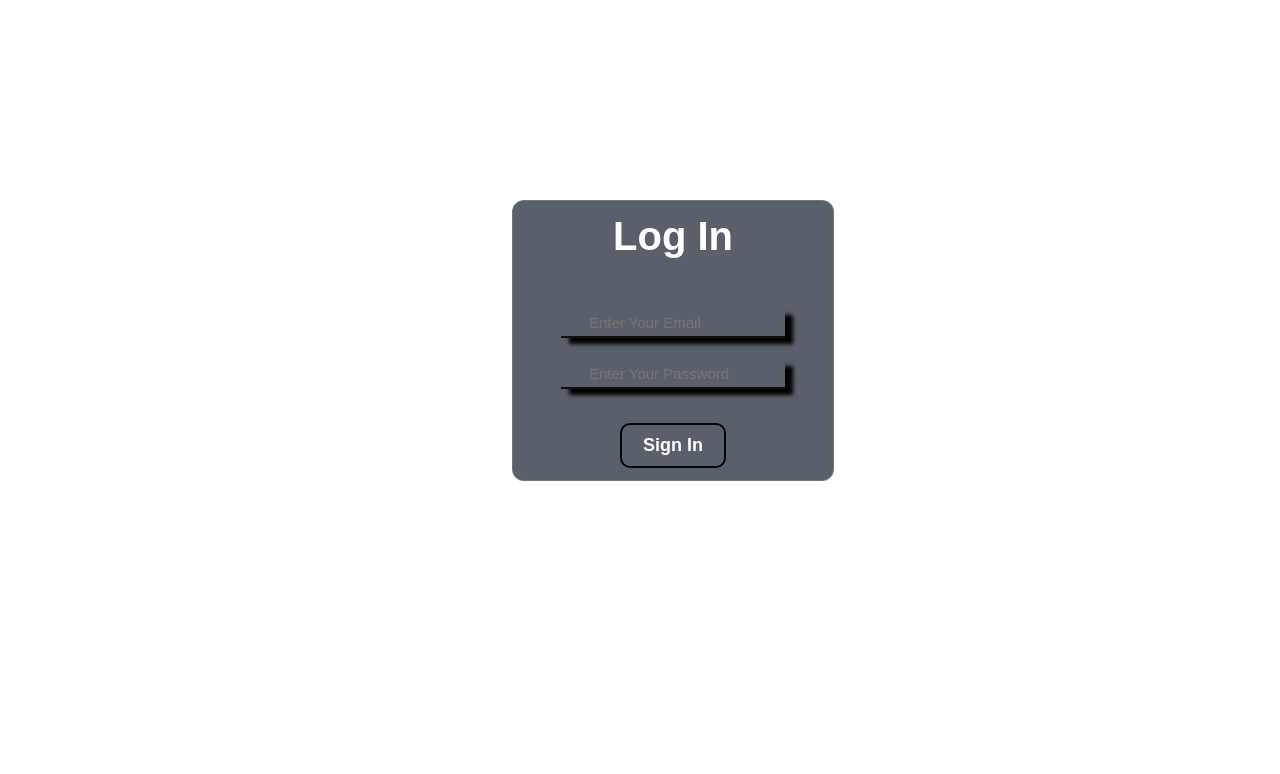
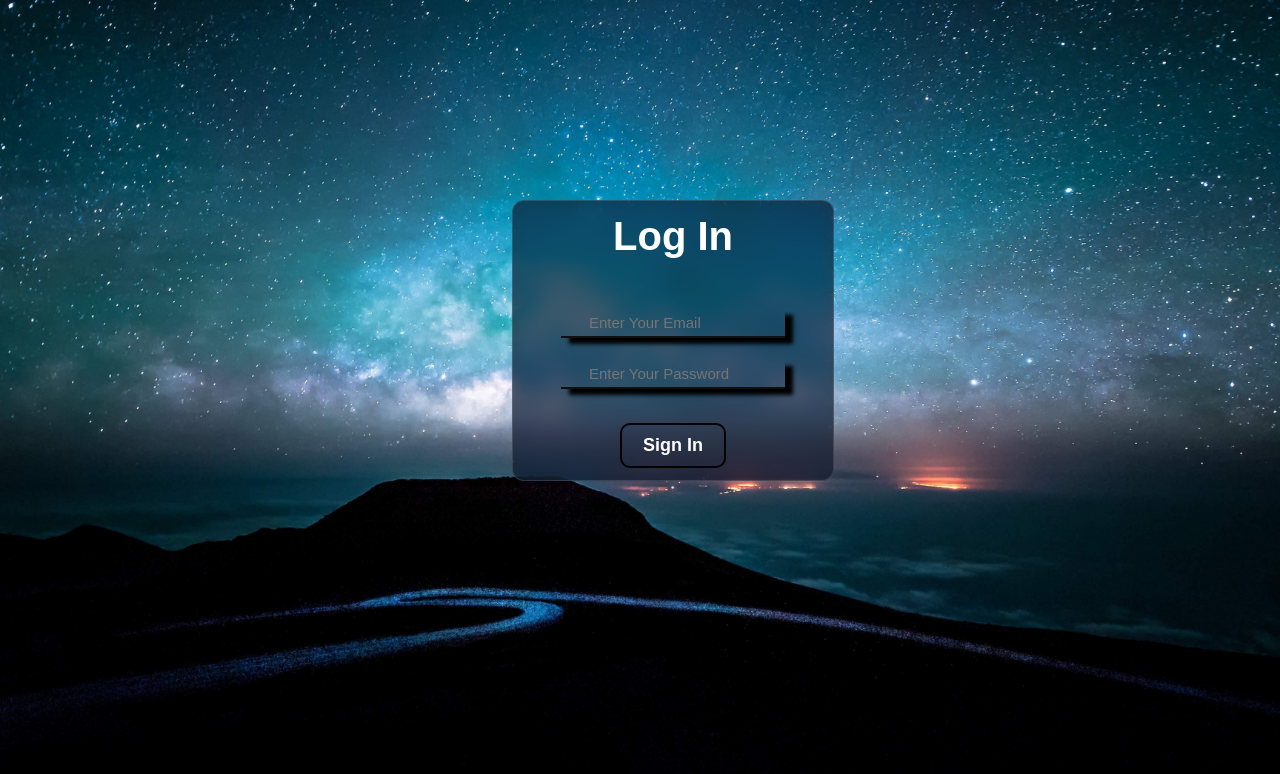
Before and after one commit to Swayamgupta07/Login-Page, a plain HTML site: page index.htm in a window 1280 px wide. Shown: the top 774 px of the page. Drawn offline with Linux system fonts and the light colour scheme; some icons are missing.

Commit message:
Update Login.css

```diff
--- a/Login.css
+++ b/Login.css
@@ -3,7 +3,7 @@
     padding: 0;
     }
 body{
-        background-image: url(ll.jpg) ;
+        background-image: url(picture.jpg) ;
         background-size: cover;
         background-position: center;
         background-repeat: no-repeat;
```
